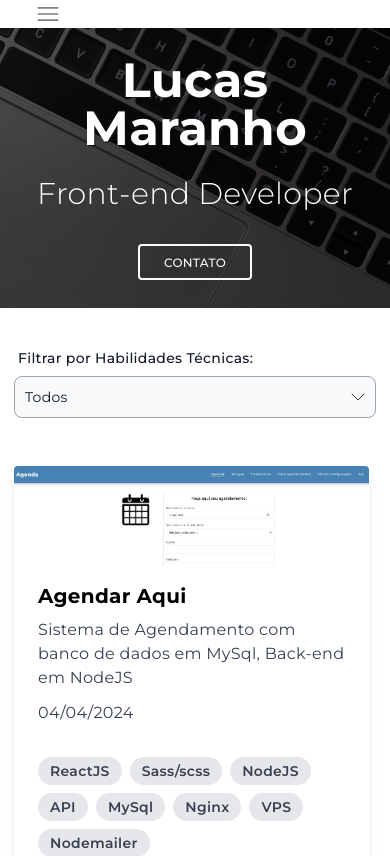
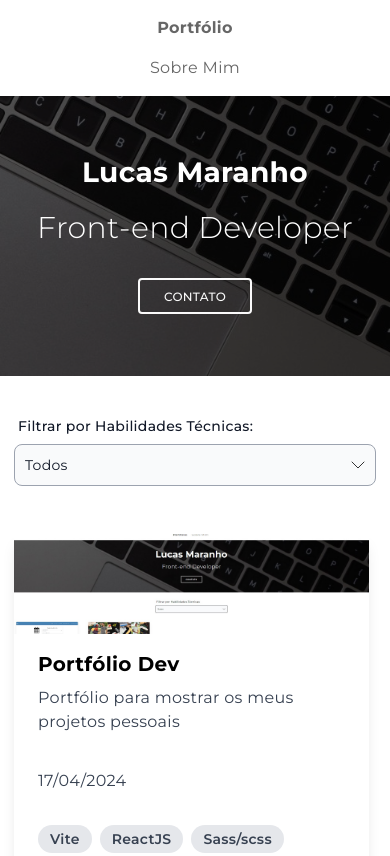
Before and after one commit to Front-LucasRibeiro/portfolio-dev, a React (Vite) app: page / in a window 390 px wide. Shown: the top 856 px of the page. Built offline with nearby package versions, Linux system fonts and the light colour scheme.

Commit message:
ajustando responsivo do portfólio

```diff
--- a/src/components/Filtro/index.tsx
+++ b/src/components/Filtro/index.tsx
@@ -1,5 +1,5 @@
 
-import React, { useEffect, useState } from 'react';
+import React from 'react';
 import s from './styles.module.scss';
 
 interface FiltroProps {
--- a/src/components/Footer/styles.module.scss
+++ b/src/components/Footer/styles.module.scss
@@ -11,10 +11,18 @@
   p{
     font-size: 0.95rem;
   }
+
+  @media (max-width: 1024px){
+    flex-direction: column;
+  }
 }
 
 .contato {
   display: flex;
+
+  @media (max-width: 1024px){
+    margin-top: 14px;
+  }
 
   @media (max-width: 767px) {
     justify-content: center;
--- a/src/components/Header/index.tsx
+++ b/src/components/Header/index.tsx
@@ -12,44 +12,16 @@ const Header = () => {
     <header>
       {/* <!-- Navigation bar --> */}
       <nav
-        className="container-app relative flex w-full items-center justify-between bg-white py-2 shadow-dark-mild dark:bg-body-dark lg:flex-wrap lg:justify-start lg:py-4"
+        className={`container-app relative flex w-full items-center justify-between bg-white py-2 shadow-dark-mild dark:bg-body-dark lg:flex-wrap lg:justify-start lg:py-4`}
         data-twe-navbar-ref>
         <div className="flex w-full flex-wrap items-center justify-between px-3">
-          <div className="flex items-center">
-            {/* <!-- Hamburger menu button --> */}
-            <button
-              className="border-0 bg-transparent px-2 text-xl leading-none transition-shadow duration-150 ease-in-out hover:text-neutral-700 focus:text-neutral-700 dark:hover:text-white dark:focus:text-white lg:hidden"
-              type="button"
-              data-twe-collapse-init
-              data-twe-target="#navbarSupportedContentX"
-              aria-controls="navbarSupportedContentX"
-              aria-expanded="false"
-              aria-label="Toggle navigation">
-
-              <span
-                className="[&>svg]:h-7 [&>svg]:w-7 [&>svg]:stroke-black/50 dark:[&>svg]:stroke-neutral-200">
-                <svg
-                  xmlns="http://www.w3.org/2000/svg"
-                  fill="none"
-                  viewBox="0 0 24 24"
-                  strokeWidth="1.5"
-                  stroke="currentColor">
-                  <path
-                    strokeLinecap="round"
-                    strokeLinejoin="round"
-                    d="M3.75 6.75h16.5M3.75 12h16.5m-16.5 5.25h16.5" />
-                </svg>
-              </span>
-            </button>
-          </div>
-
           <div
-            className="!visible hidden grow basis-[100%] items-center text-center lg:!flex lg:basis-auto lg:text-right justify-center"
+            className="!visible grow basis-[100%] items-center text-center lg:!flex lg:basis-auto lg:text-right justify-center"
             id="navbarSupportedContentX"
             data-twe-collapse-item>
 
             <ul
-              className="flex flex-col lg:flex-row"
+              className={`${s.navegacao} flex flex-col lg:flex-row`}
               data-twe-navbar-nav-ref>
               <li className="mb-4 lg:mb-0 lg:pe-2" data-twe-nav-item-ref>
                 <Link
--- a/src/components/Header/styles.module.scss
+++ b/src/components/Header/styles.module.scss
@@ -10,4 +10,14 @@
 
 .developerName{
   text-shadow: 1px 1px 0px #111;
+
+  @media (max-width:480px){
+    font-size: 28px!important;
+  }
 }
+
+.navegacao{
+  @media (max-width:1023px){
+    margin-top: 16px;
+  }
+}
--- a/src/pages/Portfolio.tsx
+++ b/src/pages/Portfolio.tsx
@@ -20,9 +20,22 @@ const skills: string[] = [
   'Wordpress',
   'WooCommerce',
   'GulpJS',
+  'Typescript',
+  'Tailwind',
+  'Vite'
 ];
 
 const projetos: Projeto[] = [
+  {
+    nome: "Portfólio Dev",
+    descricao: "Portfólio para mostrar os meus projetos pessoais",
+    tags: ['Vite', 'ReactJS','Sass/scss','Tailwind', 'Typescript' ],
+    github: "https://github.com/Front-LucasRibeiro/portfolio-dev",
+    private: false,
+    linkProjeto: "",
+    data: "17/04/2024",
+    imagem: "/portfolio.jpg"
+  },
   {
     nome: "Agendar Aqui",
     descricao: "Sistema de Agendamento com banco de dados em MySql, Back-end em NodeJS",
--- a/src/pages/SobreMim/styles.module.scss
+++ b/src/pages/SobreMim/styles.module.scss
@@ -5,6 +5,14 @@ $main-color: #111;
   column-count: 5;
   margin: 22px 0 42px;
   gap: 18px;
+
+  @media (max-width:767px) {
+    column-count: 3;
+  }
+
+  @media (max-width:460px) {
+    column-count: 2;
+  }
 }
 
 .topo {
@@ -15,9 +23,11 @@ $main-color: #111;
   box-sizing: border-box;
   min-height: 68vh;
 
-  @media (max-width:767px) {
+  @media (max-width:1024px) {
     flex-direction: column;
     text-align: center;
+    align-items: center;
+    margin: 22px auto;
   }
 
   &__sobre {
@@ -92,6 +102,10 @@ $main-color: #111;
 .contato {
   display: flex;
 
+  @media (max-width: 1024px) {
+    justify-content: center;
+  }
+
   @media (max-width: 767px) {
     justify-content: center;
   }
```
Also changed, not shown: public/portfolio.jpg (added).
